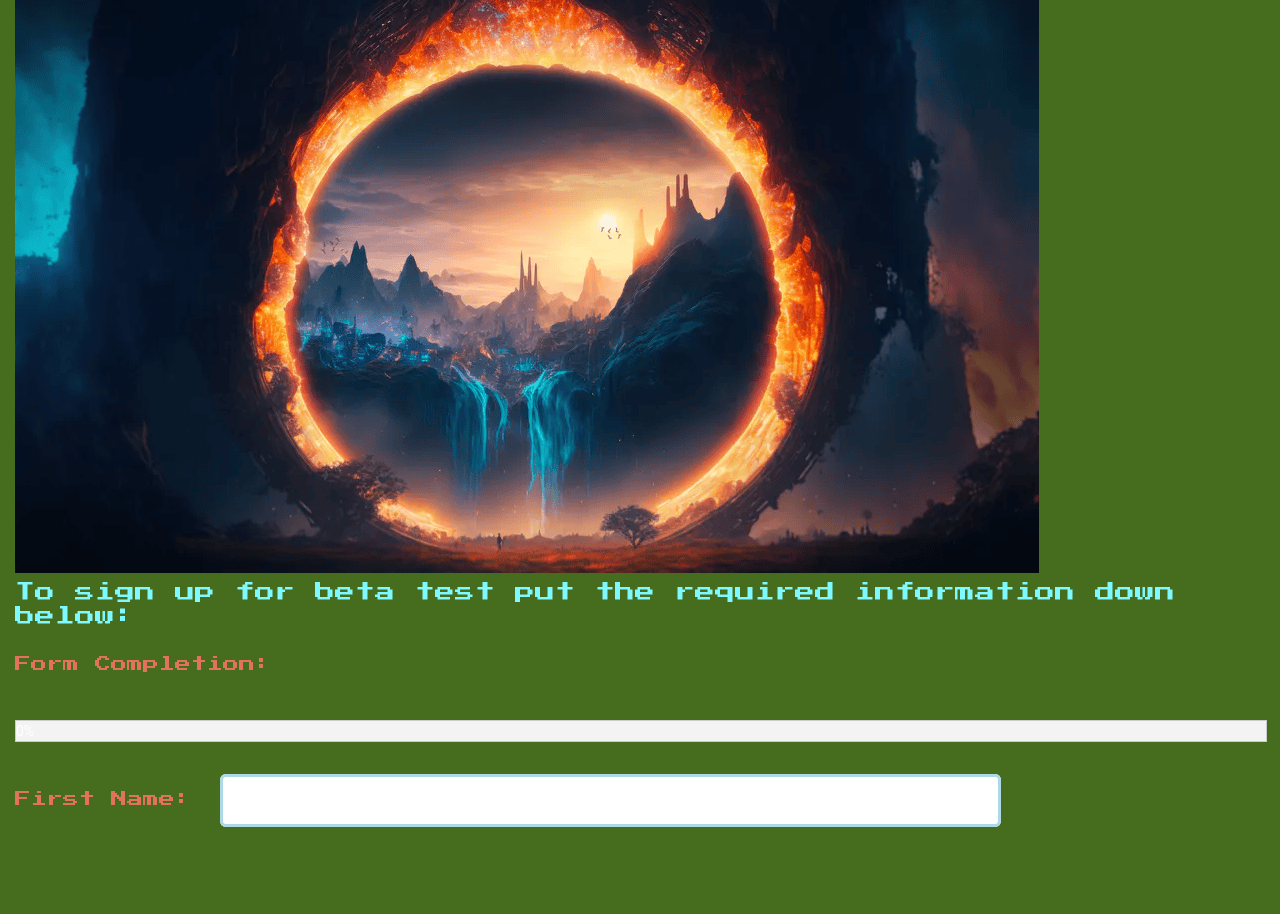
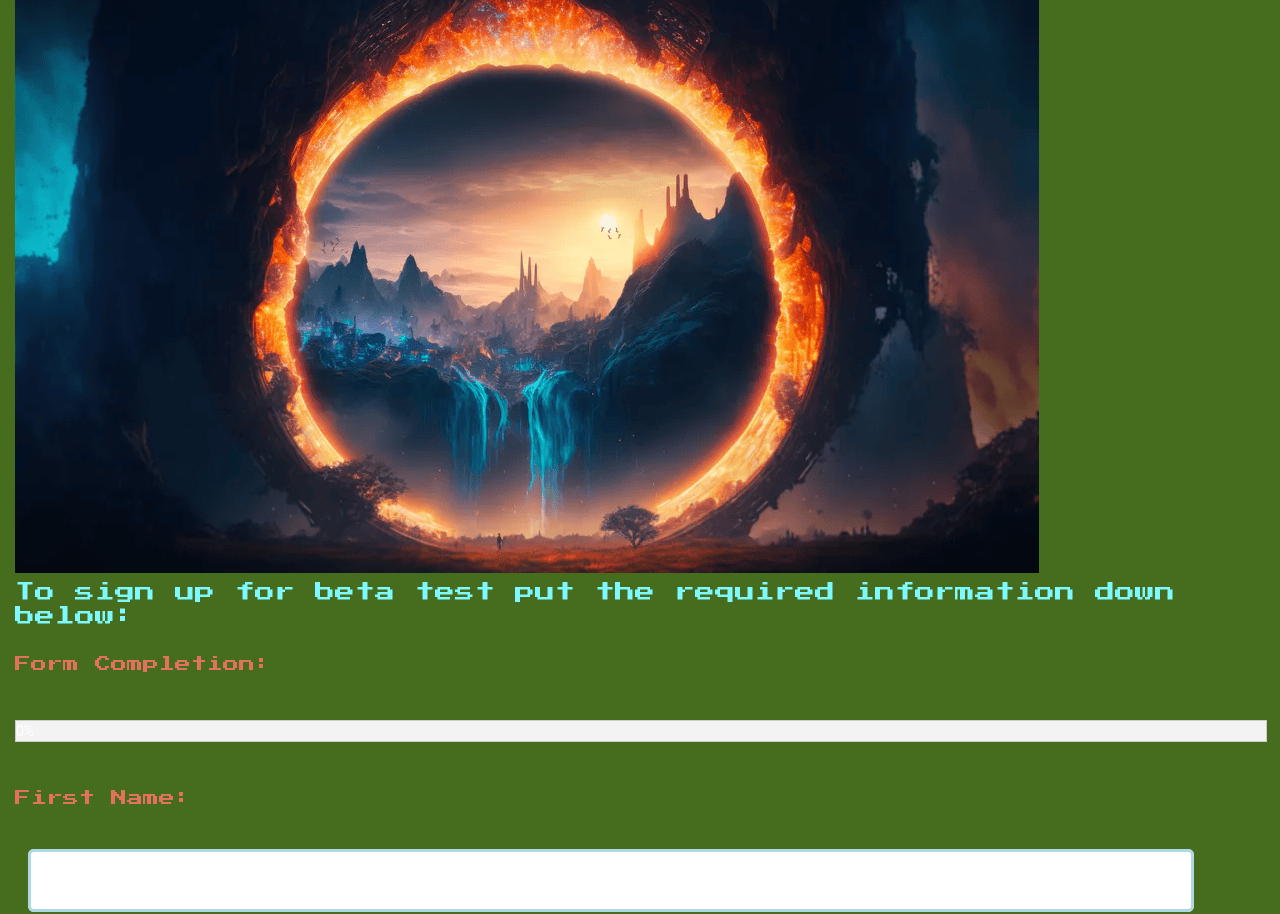
Before and after one commit to leojohnson17/project1, a plain HTML site: page index.html in a window 1280 px wide. Shown: the part 66-980 px from the top of the page. Drawn offline with Linux system fonts and the light colour scheme.

Commit message:
edited media screen to only have min

```diff
--- a/css/project1index.css
+++ b/css/project1index.css
@@ -86,7 +86,7 @@ button:hover {
          flex-wrap: wrap;
      }
      input[type="text"], input[type="email"], input[type="genre"], input[type="text-box"], textarea {
-         width: 60%;
+         width: 90%;
          margin: 12px 1%;
          padding: 15px;
          border: none;
@@ -111,7 +111,7 @@ button:hover {
      }
 }
 
-@media screen and (max-width: 600px) {
+@media screen and (min-width: 600px) {
      body {
          background-color: #466D1D;
          font-size: var(--font-size-base);
@@ -127,12 +127,12 @@ button:hover {
          justify-content: space-between;
      }
      input[type="text"], input[type="email"], input[type="genre"], input[type="text-box"], textarea {
-         width: 60%;
-         margin: 12px 1%;
-         padding: 15px;
+         width: 90%;
+         margin: 20px 1%;
+         padding: 5px;
          border: none;
          border-radius: 6px;
-         font-size: 20px;
+         font-size: 25px;
          box-shadow: inset 0 0 0 3px lightblue;
      }
      h1 {
@@ -176,9 +176,9 @@ button:hover {
          flex-direction: column;
      }
      input[type="text"], input[type="email"], input[type="genre"], input[type="text-box"], textarea {
-         width: 60%;
-         margin: 12px 1%;
-         padding: 15px;
+         width: 90%;
+         margin: 15px 1%;
+         padding: 20px;
          border: none;
          border-radius: 6px;
          font-size: 20px;
```
